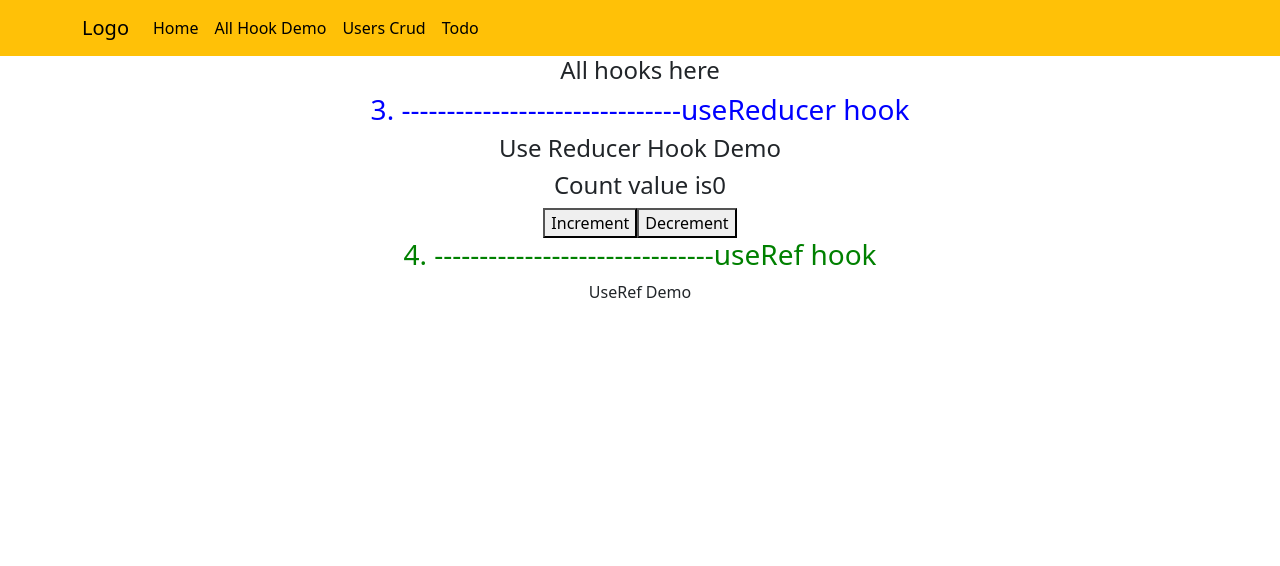
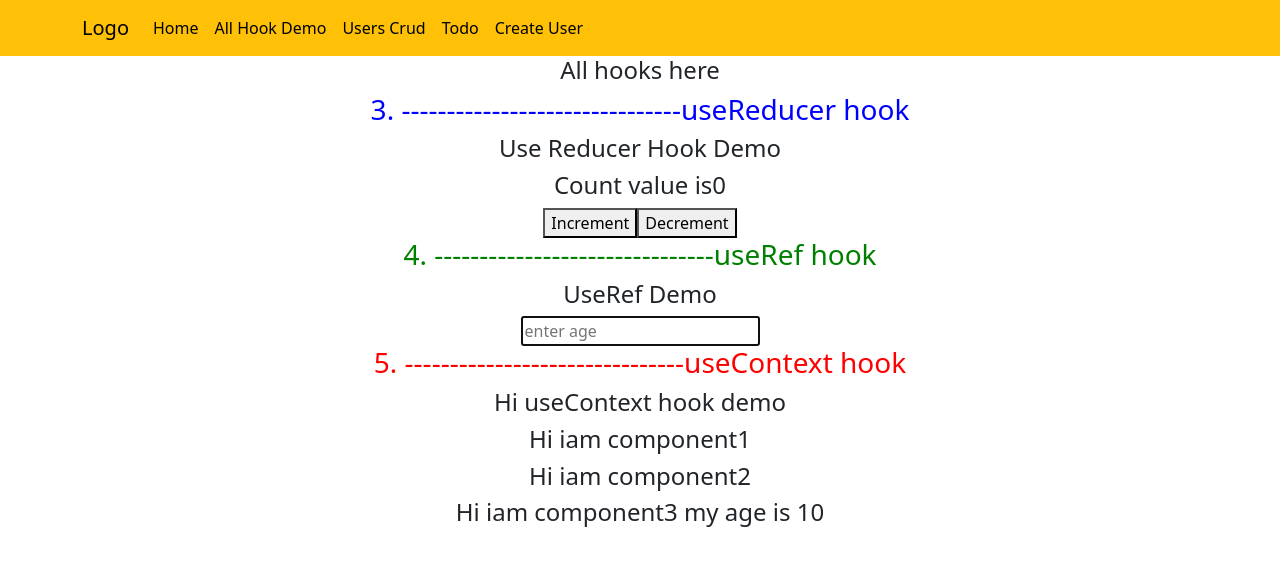
Before and after one commit to KhushiJukanti/React....., a React (Create React App) app in the folder myreactfunctions/: page /allhook in a window 1280 px wide. Shown: the top 566 px of the page. Built offline with nearby package versions, Linux system fonts and the light colour scheme.

Commit message:
add useref hook and usercrud

```diff
--- a/myreactfunctions/src/App.js
+++ b/myreactfunctions/src/App.js
@@ -11,6 +11,7 @@ import NavBar from './components/Navbar';
 import AllHooks from './components/AllHooks/AllHooks';
 import UserCrud from './components/AllHooks/UserCrud';
 import ToDo from './components/Todo';
+import UserCreateForm from './components/AllHooks/UserCreateForm';
 
 
 
@@ -44,6 +45,7 @@ function App() {
           <Route path="/allhook" element={<AllHooks />}></Route>
           <Route path="/userscrud" element={<UserCrud/>}></Route>
           <Route path="/Todo's App" element={<ToDo/>}></Route>
+          <Route path="/createuser" element={<UserCreateForm/>}></Route>
           {/* <Route path="/" element={<Home />}></Route> */}
         </Routes>
       </BrowserRouter>
--- a/myreactfunctions/src/components/AllHooks/AllHooks.jsx
+++ b/myreactfunctions/src/components/AllHooks/AllHooks.jsx
@@ -1,3 +1,4 @@
+import UseContextHookdemo from "./UseContext"
 import UseRecucerHookdemo from "./UseReducerHookDemo"
 import UseRefHookDemo from "./UseRefHookDemo"
 
@@ -10,6 +11,9 @@ function AllHooks(){
             <UseRecucerHookdemo/>
             <h3 style={{color:'Green'}}>4. -------------------------------useRef hook</h3>
             <UseRefHookDemo/>
+
+            <h3 style={{color:'red'}}>5. -------------------------------useContext hook</h3>
+            <UseContextHookdemo/>
         </div>
 
 
--- /dev/null
+++ b/myreactfunctions/src/components/AllHooks/UseContext.jsx
@@ -0,0 +1,45 @@
+import { useState,createContext, useContext } from "react"
+
+const AgeContext = createContext()
+
+function UseContextHookdemo(){
+
+    const [age,setAge] = useState(10)
+    return(
+        <div>
+            <h4>Hi useContext hook demo</h4>
+            <AgeContext.Provider value={age}>
+                <Component1/>
+            </AgeContext.Provider>
+
+        </div>
+    )
+}
+export default UseContextHookdemo
+
+function Component1(){
+    return(
+        <div>
+            <h4>Hi iam component1</h4>
+            <Component2/>
+        </div>
+    )
+}
+
+function Component2(){
+    return(
+        <div>
+            <h4>Hi iam component2</h4>
+            <Component3/>
+        </div>
+    )
+}
+
+function Component3(){
+    const age = useContext(AgeContext)
+    return(
+
+            <h4>Hi iam component3 my age is {age}</h4>
+
+    )
+}
--- a/myreactfunctions/src/components/AllHooks/UseRefHookDemo.jsx
+++ b/myreactfunctions/src/components/AllHooks/UseRefHookDemo.jsx
@@ -1,11 +1,27 @@
-import { useRef } from "react";
+import { useEffect, useRef } from "react";
 
 function UseRefHookDemo(){
-    const inputref = useRef (null)
-    console.log(inputref)
+    const inputRef = useRef ("khushi")
+    const ageRef = useRef(null)
+    console.log(inputRef)
+    const showName = ()=>{
+        console.log(inputRef.current.value)
+    }
+
+    useEffect(()=>{
+        ageRef.current.focus()
+    })
 
     return(
-        <div>UseRef Demo</div>
+        <div>
+            <h4>UseRef Demo</h4>
+            {/* <input type="text" ref={inputRef} value={inputRef.current}/>
+            <h1>{inputRef.current.value}</h1>
+            <button onClick={()=>showName()}>showName</button> */}
+
+            <input type="text" placeholder="enter age" ref={ageRef}/>
+        </div>
+
     )
 }
 export default UseRefHookDemo
--- /dev/null
+++ b/myreactfunctions/src/components/AllHooks/UserCreateForm.jsx
@@ -0,0 +1,60 @@
+import { useEffect, useState } from "react"
+import { useNavigate } from "react-router-dom"
+
+function UserCreateForm() {
+    const [user,setUser] = useState({name:"", email:"", website:""})
+    const [users,setUsers] = useState([])
+    const navigate = useNavigate();
+    const onFieldChange = (e)=>{
+        console.log(e.target.value,e.target.name)
+        setUser({...user,[e.target.name]:e.target.value})
+
+    }
+
+    // useEffect(()=>{
+    //     localStorage.setItem("users",JSON.stringify(users))
+    // },[users])
+
+    const createUser = async ()=>{
+        let udata = [];
+        udata.push(user)
+        await localStorage.setItem("users",JSON.stringify(udata))
+        setUsers([...users,{...user}])
+        navigate("userscrud")
+
+    }
+    return (
+        <div className="container">
+            <h4>User create Form</h4>
+            <div className="col-md-6">
+                <div class="mb-3">
+                    <label class="form-label">Name</label>
+                    <input type="text" class="form-control" placeholder="enter name" value={user.name} onChange={(e)=>onFieldChange(e)} name="name" style={{ marginLeft: "300px", width: "50%" }} />
+                </div>
+            </div>
+
+            <div className="col-md-6">
+                <div class="mb-3">
+                    <label class="form-label">Email</label>
+                    <input type="text" class="form-control" placeholder="enter email" value={user.email} onChange={(e)=>onFieldChange(e)} name="email" style={{ marginLeft: "300px", width: "50%" }} />
+                </div>
+            </div>
+
+            <div className="col-md-6">
+                <div class="mb-3">
+                    <label class="form-label">Website</label>
+                    <input type="text" class="form-control" placeholder="enter website" value={user.website} onChange={(e)=>onFieldChange(e)} name="website" style={{ marginLeft: "300px", width: "50%" }} />
+                </div>
+                <div className="col-md-6">
+                    <div class="mb-3">
+                        <button className="btn btn-primary" onClick={()=>createUser()}>create user</button>
+                    </div>
+
+                </div>
+            </div>
+
+        </div>
+    )
+}
+
+export default UserCreateForm
--- a/myreactfunctions/src/components/AllHooks/UserCrud.jsx
+++ b/myreactfunctions/src/components/AllHooks/UserCrud.jsx
@@ -4,17 +4,26 @@ import { usersData } from "./UsersData"
 
 function UserCrud() {
 
-    const [users, setUsers] = useState(usersData)
-    const[filteredUsers,setFilteredUsers] = useState(usersData)
+    const [users, setUsers] = useState([])
+    const[filteredUsers,setFilteredUsers] = useState([])
     const [searchkey, setSearchKey] = useState("")
 
     const onhandleSearch = (e) =>{
         setSearchKey(e.target.value)
     }
+    const getUsersFromLocal = async () =>{
+        let usersData = await localStorage.getItem("users")
+        setFilteredUsers(JSON.parse(usersData))
+        setUsers(JSON.parse(usersData))
+    }
+
+    useEffect(()=>{
+       getUsersFromLocal()
+    },[])
     const searchUsers = ()=>{
 
         if(searchkey===""){
-            setFilteredUsers(usersData)
+            setFilteredUsers([])
         }else{
             let result = users.filter((item)=>{
                 return item.name.toLowerCase().includes(searchkey.toLowerCase()) || item.email.toLowerCase().includes(searchkey.toLowerCase())
--- a/myreactfunctions/src/components/Navbar.jsx
+++ b/myreactfunctions/src/components/Navbar.jsx
@@ -25,6 +25,10 @@ function NavBar() {
                             <Link class="nav-link active" aria-current="page" to="Todo's App">Todo</Link>
                         </li>
 
+                        <li class="nav-item">
+                            <Link class="nav-link active" aria-current="page" to="createuser">Create User</Link>
+                        </li>
+
 
                     </ul>
                 </div>
```
